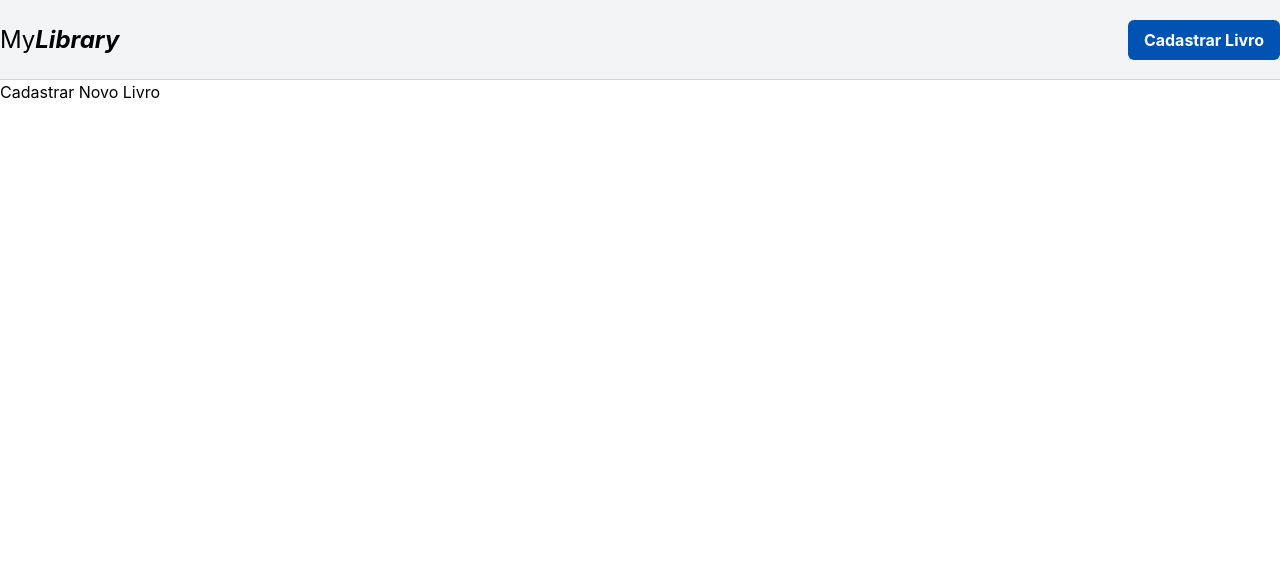
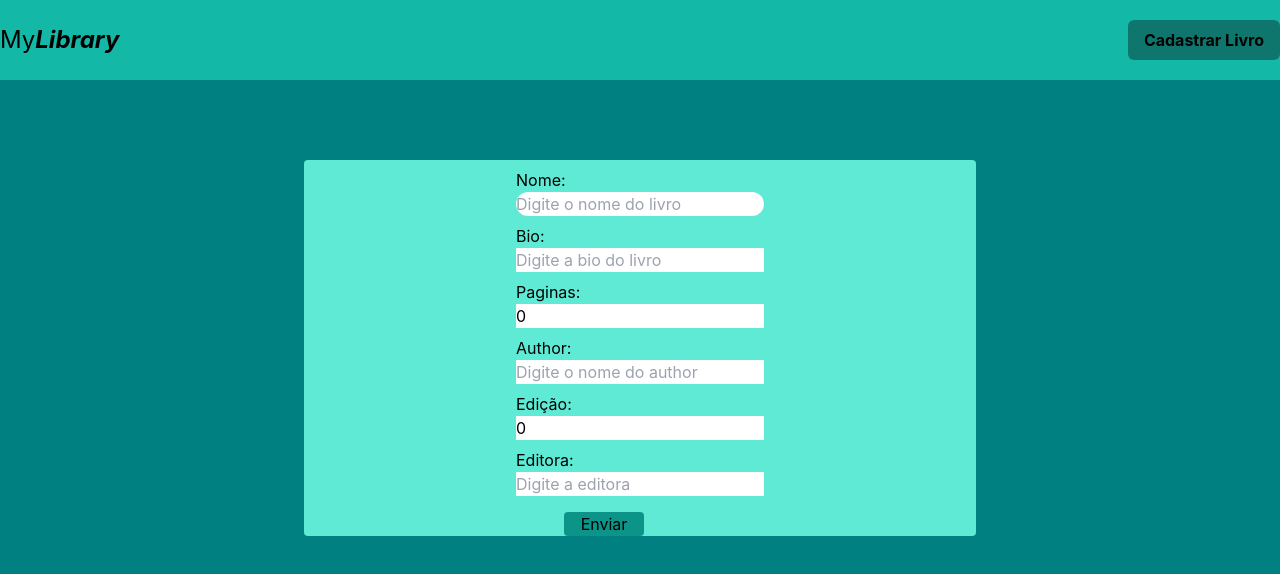
Before and after one commit to TiagoVictor/bibliotecaFront, a React (Create React App) app: page /new-book in a window 1280 px wide. Shown: the top 574 px of the page. Built offline with nearby package versions, Linux system fonts and the light colour scheme.

Commit message:
Criando estilos para formulário

```diff
--- a/src/components/Button.js
+++ b/src/components/Button.js
@@ -1,20 +1,6 @@
-const Button = ({name, variant}) => {
-    let bgColor = 'text-black';
-
-    if (variant === 'primary'){
-        bgColor = 'bg-primary text-white';
-    }
-
-    if (variant === 'light'){
-        bgColor = 'bg-primaryLight text-white';
-    }
-
-    if (variant === 'dark'){
-        bgColor = 'bg-primaryDark text-white';
-    }
-
+const Button = ({name}) => {
     return(
-        <button className={'py-2 px-4 rounded-md font-bold ' + bgColor}>
+        <button className={'py-2 px-4 rounded-md font-bold bg-teal-700'}>
             {name}
         </button>
     )
--- a/src/components/Header.js
+++ b/src/components/Header.js
@@ -4,12 +4,12 @@ import HeaderLogo from "./HeaderLogo";
 
 const Header = () => {
     return (
-        <nav className="w-full h-20 bg-gray-100 border-b border-gray-300">
+        <nav className="w-full h-20 bg-teal-500">
             <div className="w-full h-full max-w-7xl m-auto flex items-center justify-between">
                 <HeaderLogo />
 
                 <Link to="/new-book">
-                    <Button name={"Cadastrar Livro"} variant={'dark'} />
+                    <Button name={"Cadastrar Livro"} />
                 </Link>
             </div>
         </nav>
--- a/src/index.css
+++ b/src/index.css
@@ -9,6 +9,7 @@ body {
     sans-serif;
   -webkit-font-smoothing: antialiased;
   -moz-osx-font-smoothing: grayscale;
+  background-color: teal;
 }
 
 code {
--- a/src/pages/book/NewBook.js
+++ b/src/pages/book/NewBook.js
@@ -1,12 +1,67 @@
+import { useState } from "react";
 import Header from "../../components/Header"
 
 const NewBook = () => {
+    const [name, setName] = useState("");
+    const [bio, setBio] = useState("");
+    const [pages, setPages] = useState(0);
+    const [author, setAuthor] = useState("");
+    const [edition, setEdition] = useState(0);
+    const [publishingCompany, setPublishCompany] = useState("");
+
+
+    const handleSubmit = (event) => {
+        event.preventDefault();
+        console.log("Evento do submit");
+        console.log(name, bio, pages, author, edition, publishingCompany);
+    }
+
     return (
         <>
             <Header />
-            <h1>
-                Cadastrar Novo Livro
-            </h1>
+            <div className="w-full h-full max-w-2xl m-auto flex items-center bg-teal-300 mt-20 rounded">
+                <form onSubmit={handleSubmit} className="m-auto text-left">
+                    <div className="mt-2">
+                        <label htmlFor="name">Nome:</label>
+                        <div>
+                            <input className="rounded-full" type="text" name="name" placeholder="Digite o nome do livro" onChange={(e) => setName((e.target.value))} value={name}></input>
+                        </div>
+                    </div>
+                    <div className="mt-2">
+                        <label htmlFor="bio">Bio:</label>
+                        <div>
+                            <input type="text" name="bio" placeholder="Digite a bio do livro" onChange={(e) => setBio((e.target.value))} value={bio} />
+                        </div>
+                    </div>
+                    <div className="mt-2">
+                        <label htmlFor="pages">Paginas:</label>
+                        <div>
+                            <input type="number" name="pages" placeholder="Digite a quantidade de paginas" onChange={(e) => setPages((e.target.value))} value={pages} />
+                        </div>
+                    </div>
+                    <div className="mt-2">
+                        <label htmlFor="author">Author:</label>
+                        <div>
+                            <input type="text" name="author" placeholder="Digite o nome do author" onChange={(e) => setAuthor((e.target.value))} value={author} />
+                        </div>
+                    </div>
+                    <div className="mt-2">
+                        <label htmlFor="edition">Edição:</label>
+                        <div>
+                            <input type="number" name="edition" placeholder="Digite a edição" onChange={(e) => setEdition((e.target.value))} value={edition} />
+                        </div>
+                    </div>
+                    <div className="mt-2">
+                        <label htmlFor="publishingCompany">Editora:</label>
+                        <div>
+                            <input type="text" name="publishingCompany" placeholder="Digite a editora" onChange={(e) => setPublishCompany((e.target.value))} value={publishingCompany} />
+                        </div>
+                    </div>
+                    <div className="mt-4 ml-12">
+                        <input type="submit" value="Enviar" className="bg-teal-600 rounded w-20"/>
+                    </div>
+                </form>
+            </div>
         </>
     )
 }
--- a/tailwind.config.js
+++ b/tailwind.config.js
@@ -7,6 +7,7 @@ module.exports = {
         primaryLight: 'hsla(212,100%,75%,1)',
         primary: 'hsla(212,100%,65%,1)',
         primaryDark: 'hsla(212,100%,35%,1)',
+        btnColor: 'bg-teal-600',
       },
     },
   },
```
